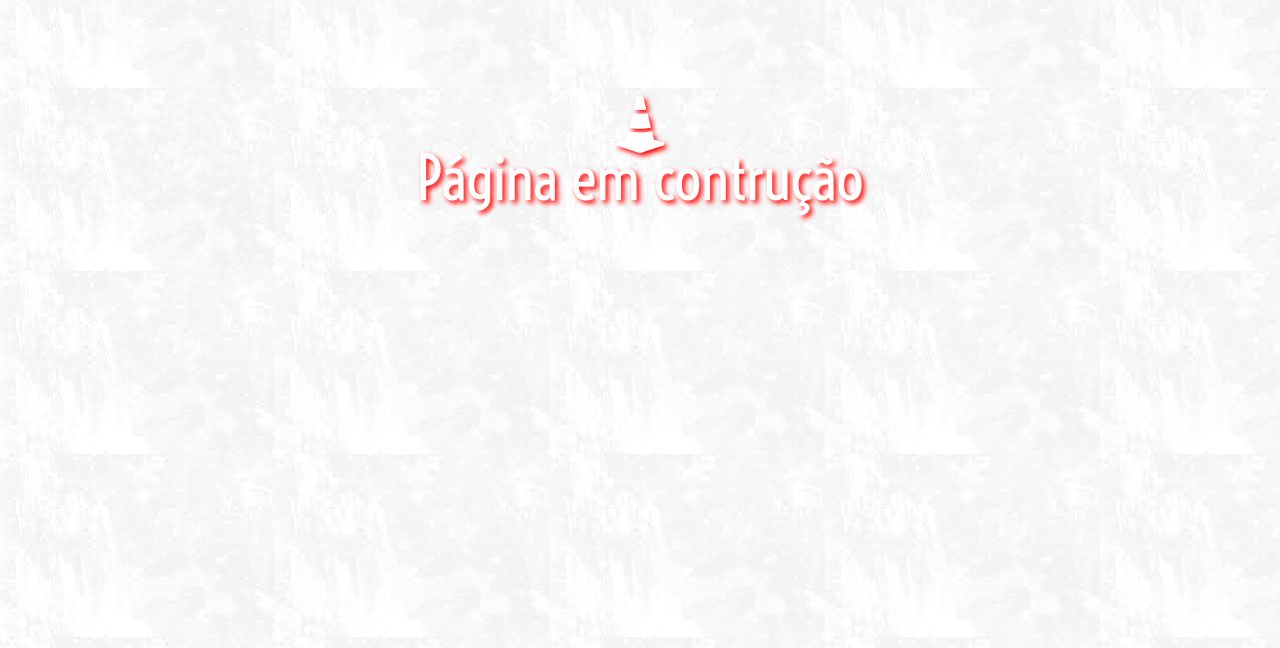
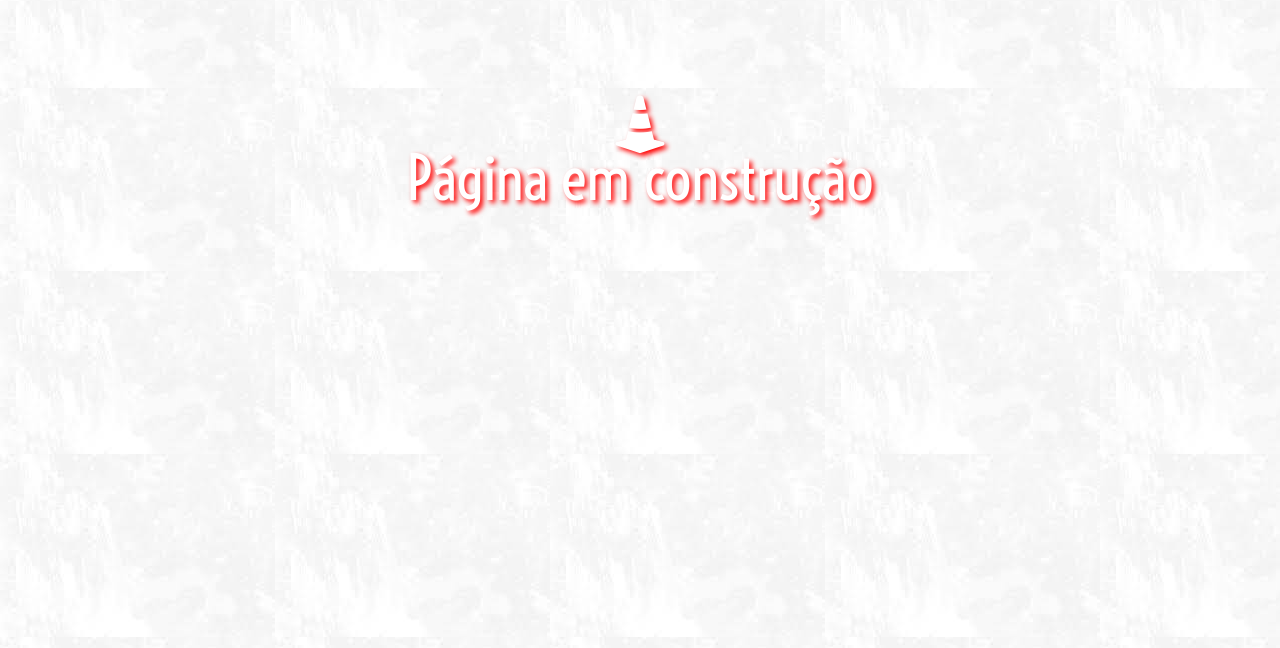
Before and after one commit to Pris-c/uai-pois, a plain HTML site: page turismo.html in a window 1280 px wide. Shown: the part 95-743 px from the top of the page. Drawn offline with nearby package versions, Linux system fonts and the light colour scheme.

Commit message:
Update texto em Turismo.html

```diff
--- a/turismo.html
+++ b/turismo.html
@@ -106,7 +106,7 @@
                 <i class="bi bi-cone-striped"></i>
             </div>
             <div class="col-12">
-                <p class="voltaire-regular">Página em contrução</p>
+                <p class="voltaire-regular">Página em construção</p>
             </div>
         </div>
     </main>
```
